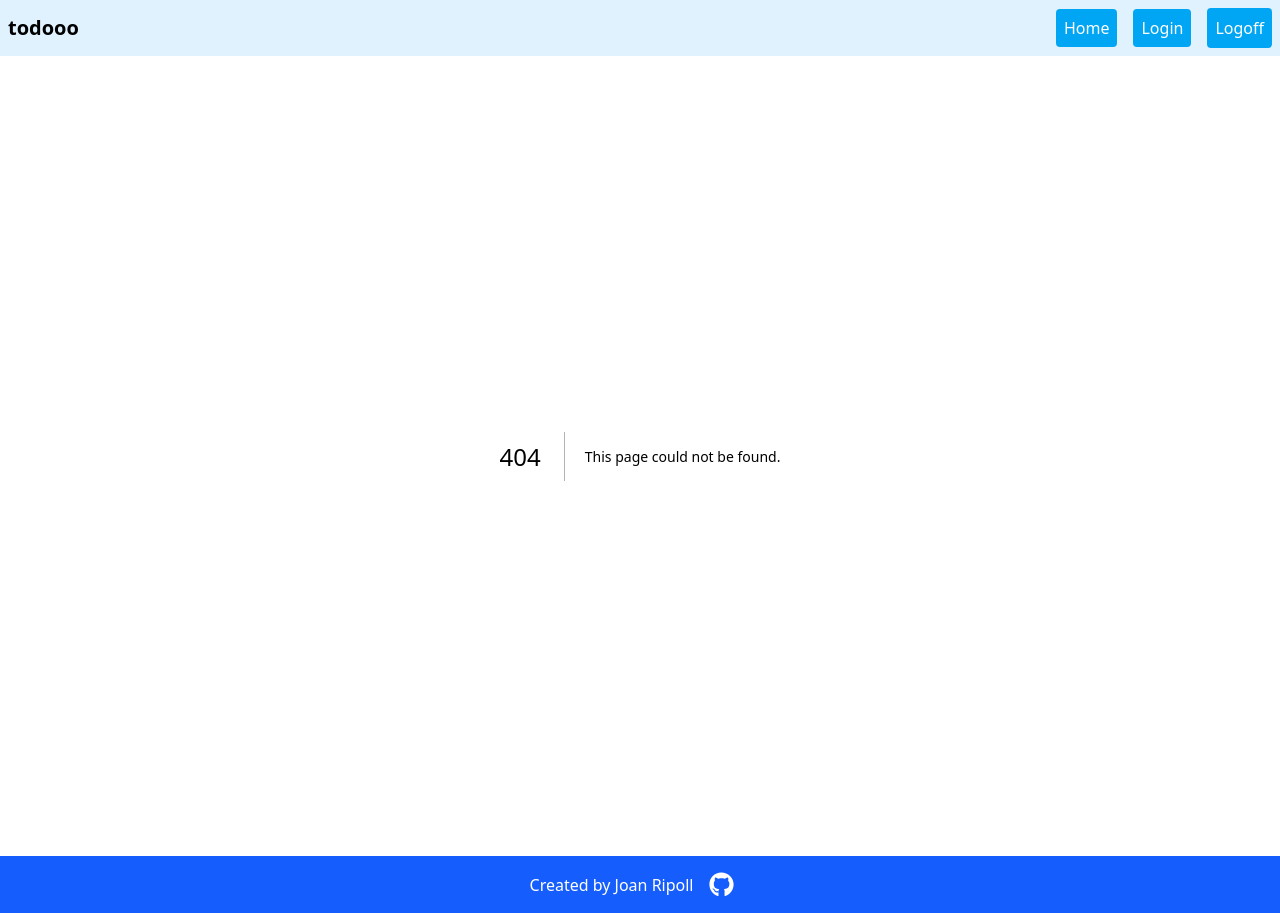
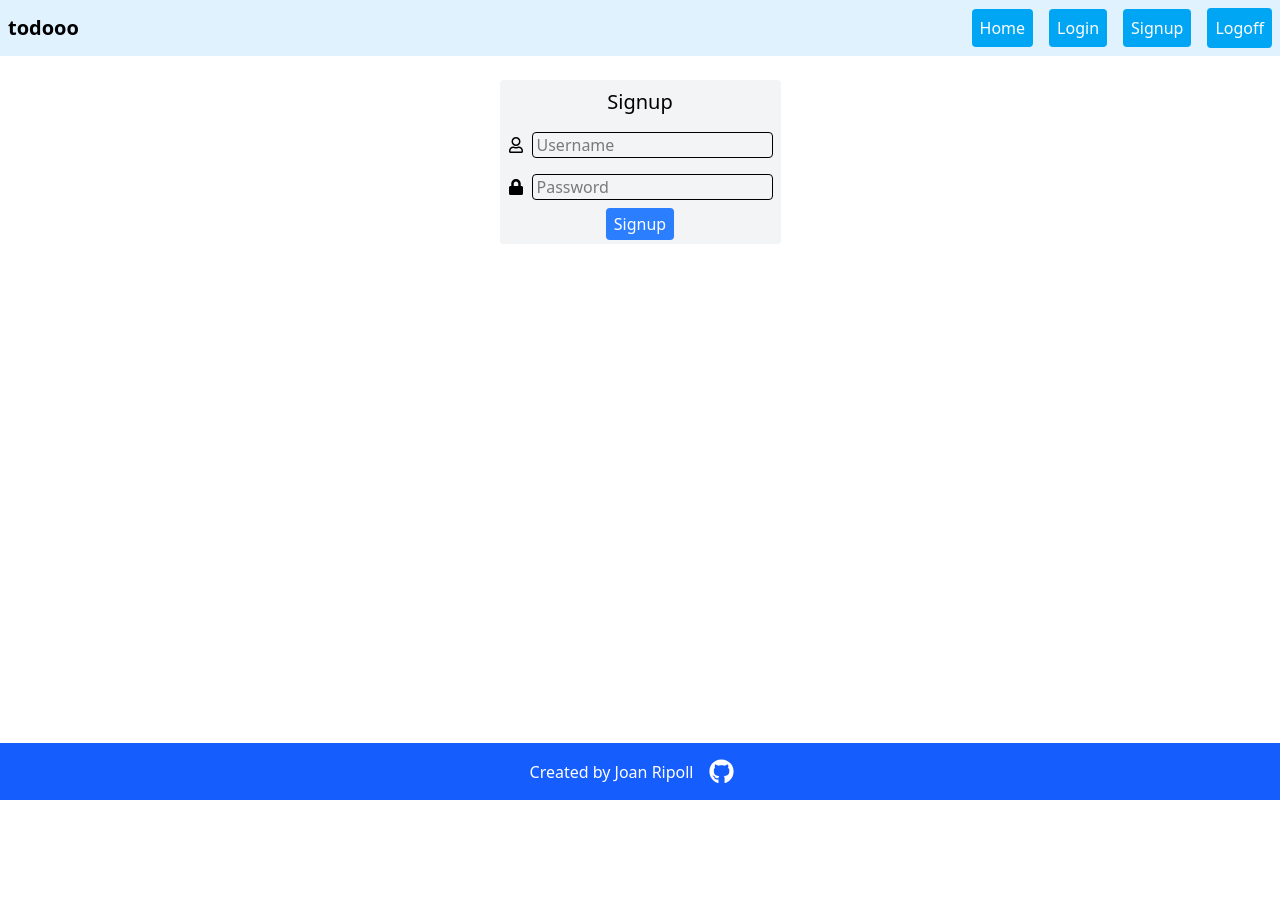
Before and after one commit to Joan-rv/todooo, a Next.js app: page /signup in a window 1280 px wide. Before the commit this address had no page. After the commit the page ends 800 px from the top, so only its background shows below. Built offline with nearby package versions, Linux system fonts and the light colour scheme.

Commit message:
Signup page

```diff
--- a/app/login/page.tsx
+++ b/app/login/page.tsx
@@ -1,9 +1,10 @@
-import LoginForm from "@/components/login-form";
+import UserForm from "@/components/user-form";
+import { FormType } from "@/types/user-form";
 
 export default function LoginPage() {
   return (
     <main>
-      <LoginForm />
+      <UserForm type={FormType.Login} />
     </main>
   );
 }
--- /dev/null
+++ b/app/signup/page.tsx
@@ -0,0 +1,6 @@
+import UserForm from "@/components/user-form";
+import { FormType } from "@/types/user-form";
+
+export default function SignupPage() {
+  return <UserForm type={FormType.Signup} />;
+}
--- a/components/header.tsx
+++ b/components/header.tsx
@@ -29,6 +29,12 @@ export default function Header() {
         >
           Login
         </Link>
+        <Link
+          href="/signup"
+          className="bg-sky-500 hover:bg-sky-600 transition text-white p-2 m-2 rounded"
+        >
+          Signup
+        </Link>
         <button
           onClick={handleLogoff}
           className="bg-sky-500 hover:bg-sky-600 transition text-white p-2 m-2 rounded"
--- a/components/login-form.tsx
+++ b/components/user-form.tsx
@@ -3,17 +3,19 @@
 import { useState } from "react";
 import { useRouter } from "next/navigation";
 import { FaRegUser, FaLock } from "react-icons/fa";
+import { FormType } from "@/types/user-form";
 import Button from "./button";
 
-export default function LoginForm() {
+export default function UserForm({ type }: { type: FormType }) {
   const [username, setUsername] = useState("");
   const [password, setPassword] = useState("");
   const router = useRouter();
 
+  const text = type === FormType.Login ? "Login" : "Signup";
+
   async function handleSubmit(e: React.FormEvent) {
     e.preventDefault();
-
-    const res = await fetch("/api/v1/login", {
+    const res = await fetch(`/api/v1/${text.toLowerCase()}`, {
       method: "POST",
       credentials: "include",
       body: JSON.stringify({
@@ -37,7 +39,7 @@ export default function LoginForm() {
         onSubmit={handleSubmit}
         className="bg-gray-100 rounded flex flex-col items-center w-fit m-6"
       >
-        <label className="text-xl m-2">Login</label>
+        <label className="text-xl m-2">{text}</label>
         <label className="flex items-center">
           <FaRegUser className="mx-2" />
           <input
@@ -57,7 +59,7 @@ export default function LoginForm() {
           ></input>
         </label>
         <div className="mb-1">
-          <Button text="Login"></Button>
+          <Button text={text}></Button>
         </div>
       </form>
     </div>
--- /dev/null
+++ b/types/user-form.ts
@@ -0,0 +1,4 @@
+export enum FormType {
+  Login,
+  Signup,
+}
```
